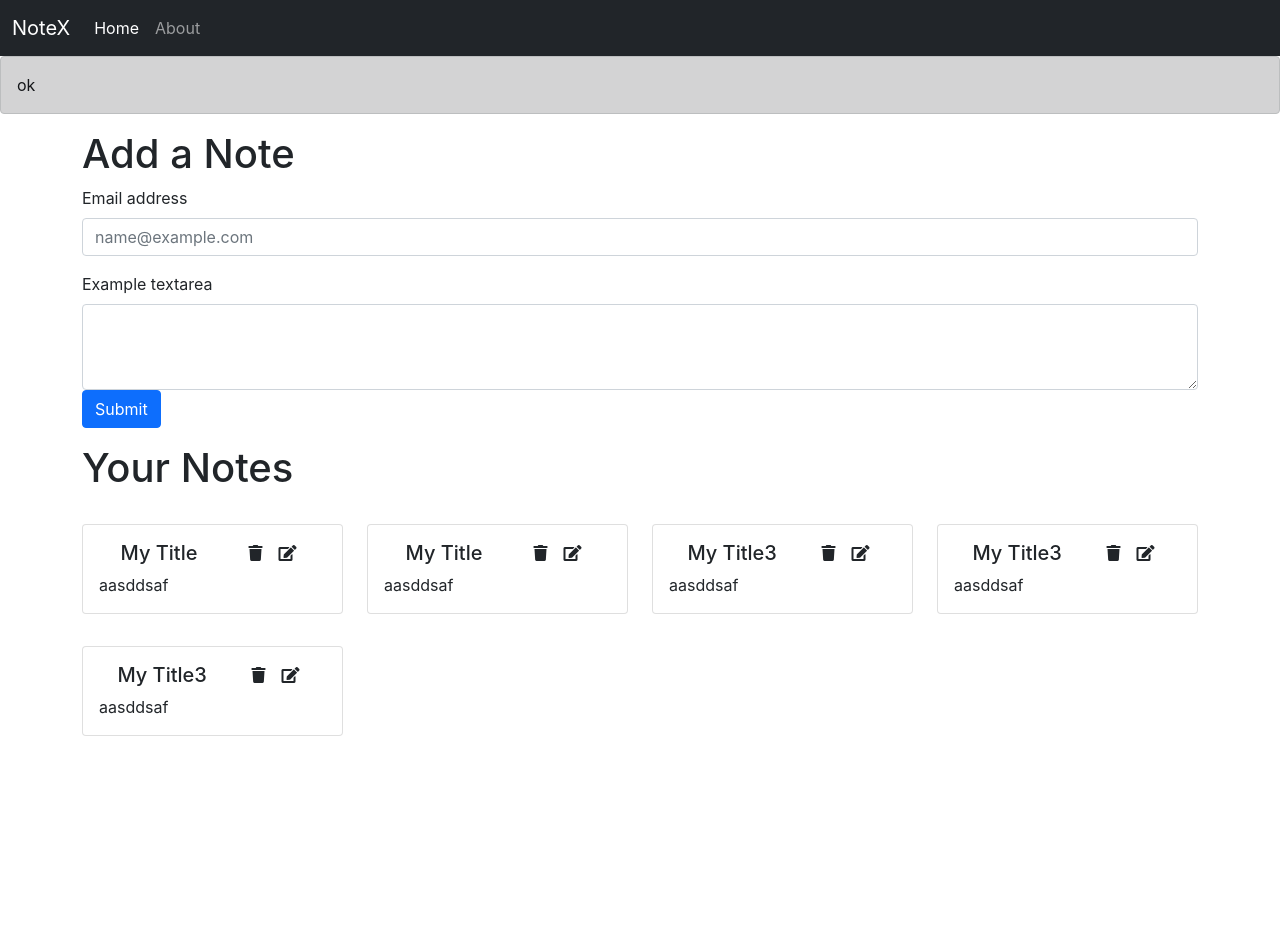
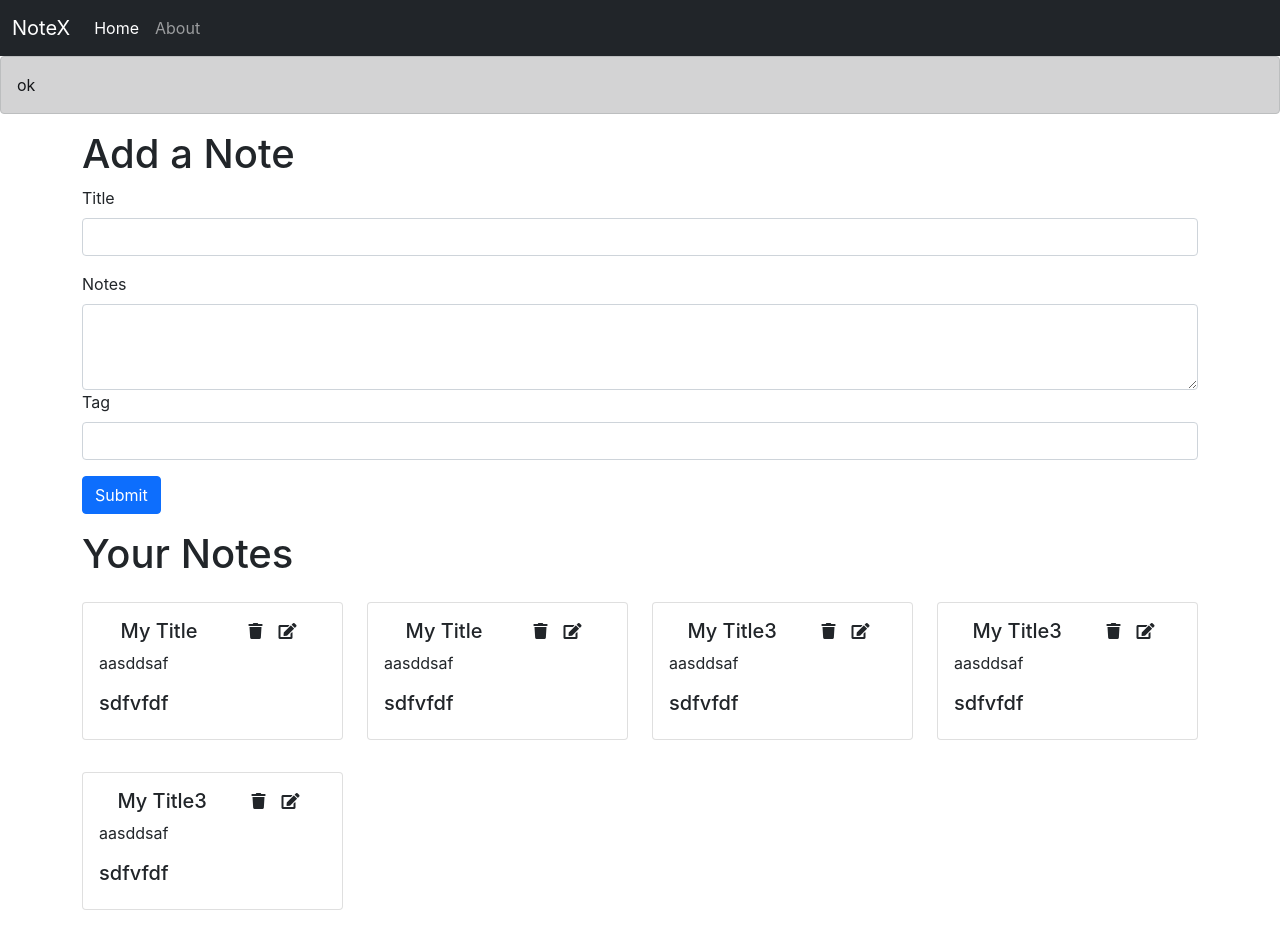
Before and after one commit to faiz-2614/notex, a React (Create React App) app: page / in a window 1280 px wide. Before the commit the page ends 800 px from the top, so only its background shows below. Built offline with nearby package versions, Linux system fonts and the light colour scheme.

Commit message:
Add Notes Added

```diff
--- /dev/null
+++ b/src/components/AddNote.js
@@ -0,0 +1,70 @@
+import React,{useContext,useState} from "react";
+import NotesContext from "../context/notes/NotesContext";
+
+export const AddNote = () => {
+  const context = useContext(NotesContext);
+  const {addNote} = context;
+
+  const handleAddClick = (event) => {
+    event.preventDefault();
+      addNote(note.title,note.description,note.tag);
+  };
+
+  const [note, setnote] = useState({title:'',description:"",tag:""})
+  const onChange = (e) =>{
+        setnote({...note,[e.target.name]:e.target.value})
+  }
+  return (
+    <div>
+      <h1>Add a Note</h1>
+      <div className="mb-3">
+        <label htmlFor="exampleFormControlInput1" className="form-label">
+          Title
+        </label>
+        <input
+          type="text"
+          className="form-control"
+          id="title"
+          name="title"
+          onChange={onChange}
+        />
+      </div>
+      <div className="mb-3">
+        <label
+          htmlFor="exampleFormControlTextarea1"
+          className="form-label"
+        >
+          Notes
+        </label>
+        <textarea
+          className="form-control"
+          id="description"
+          rows="3"
+          name="description"
+          onChange={onChange}
+        ></textarea>
+        <div className="mb-3">
+        <label htmlFor="exampleFormControlInput1" className="form-label">
+          Tag
+        </label>
+        <input
+          type="text"
+          className="form-control"
+          id="tag"
+          name="tag"
+          onChange={onChange}
+        />
+      </div>
+        <button
+          type="submit"
+          onClick={handleAddClick}
+          className="btn btn-primary"
+        >
+          Submit
+        </button>
+      </div>
+    </div>
+  );
+};
+
+export default AddNote;
--- a/src/components/Home.js
+++ b/src/components/Home.js
@@ -1,4 +1,5 @@
 import React from "react";
+
 import { Notes } from "./Notes";
 
 
@@ -6,30 +7,6 @@ const Home = () => {
 
   return (
     <div>
-      <h1>Add a Note</h1>
-      <div className="mb-3">
-        <label htmlFor="exampleFormControlInput1" className="form-label">
-          Email address
-        </label>
-        <input
-          type="email"
-          className="form-control"
-          id="exampleFormControlInput1"
-          placeholder="name@example.com"
-        />
-      </div>
-      <div className="mb-3">
-        <label htmlFor="exampleFormControlTextarea1" className="form-label">
-          Example textarea
-        </label>
-        <textarea
-          className="form-control"
-          id="exampleFormControlTextarea1"
-          rows="3"
-        ></textarea>
-        <button type="submit" className="btn btn-primary">Submit</button>
-      </div>
-      <h1>Your Notes</h1>
         <Notes/>
     </div>
   );
--- a/src/components/NoteItem.js
+++ b/src/components/NoteItem.js
@@ -1,6 +1,10 @@
-import React from "react";
+import React,{useContext} from "react";
+import NotesContext from "../context/notes/NotesContext";
+
 
 export const NoteItem = (props) => {
+  const context = useContext(NotesContext);
+  const {deleteNote} = context;
   return (
     <div className="col-md-3 my-3 ">
       <div className="card">
@@ -8,12 +12,13 @@ export const NoteItem = (props) => {
           <div className=" d-flex  justify-content-around">
             <h5 className="card-title">{props.note.title}</h5>
             <div>
-              <i className="fas fa-trash mx-2"></i>
+              <i className="fas fa-trash mx-2" onClick={()=>{deleteNote(props.note._id)}}></i>
               <i className="fas fa-edit mx-2"></i>
             </div>
           </div>
 
           <p className="card-text">{props.note.description}</p>
+          <h5 className="card-title">{props.note.tag}</h5>
         </div>
       </div>
     </div>
--- a/src/components/Notes.js
+++ b/src/components/Notes.js
@@ -1,19 +1,22 @@
 import React, { useContext } from "react";
 import NotesContext from "../context/notes/NotesContext";
+import AddNote from "./AddNote";
 import { NoteItem } from "./NoteItem";
 
 export const Notes = () => {
   const context = useContext(NotesContext);
-  const { notes, setnotes } = context;
+  const { notes } = context;
   return (
+      <>
+    <AddNote/>
     <div className="row my-3">
+    <h1>Your Notes</h1>
       {notes.map((note) => {
         return (
-
             <NoteItem key= {note._id} note={note} />
-
         );
       })}
     </div>
+    </>
   );
 };
--- a/src/context/notes/NotesState.js
+++ b/src/context/notes/NotesState.js
@@ -52,8 +52,32 @@ const NotesState = (props) => {
 
     const [notes, setnotes] = useState(notesInitial)
 
+    const addNote = (title, description, tag) =>{
+        const note = {
+            "_id": "613cca66fe0fff4dc6",
+            "user": "613a3212d951ffb10c167896",
+            "title": title,
+            "description": description,
+            "tag": tag,
+            "date": "1631373926362",
+            "__v": 0
+          }
+        setnotes(notes.concat(note))
+    }
+
+    const deleteNote = (id) =>{
+      const newnotes = notes.filter((note)=>{
+        return note._id !== id;
+      })
+        setnotes(newnotes)
+    }
+
+    const editNote = () =>{
+
+    }
+
     return(
-        <NotesContext.Provider value={{notes,setnotes}}>
+        <NotesContext.Provider value={{notes,addNote,deleteNote,editNote}}>
             {props.children}
         </NotesContext.Provider>
     )
```
